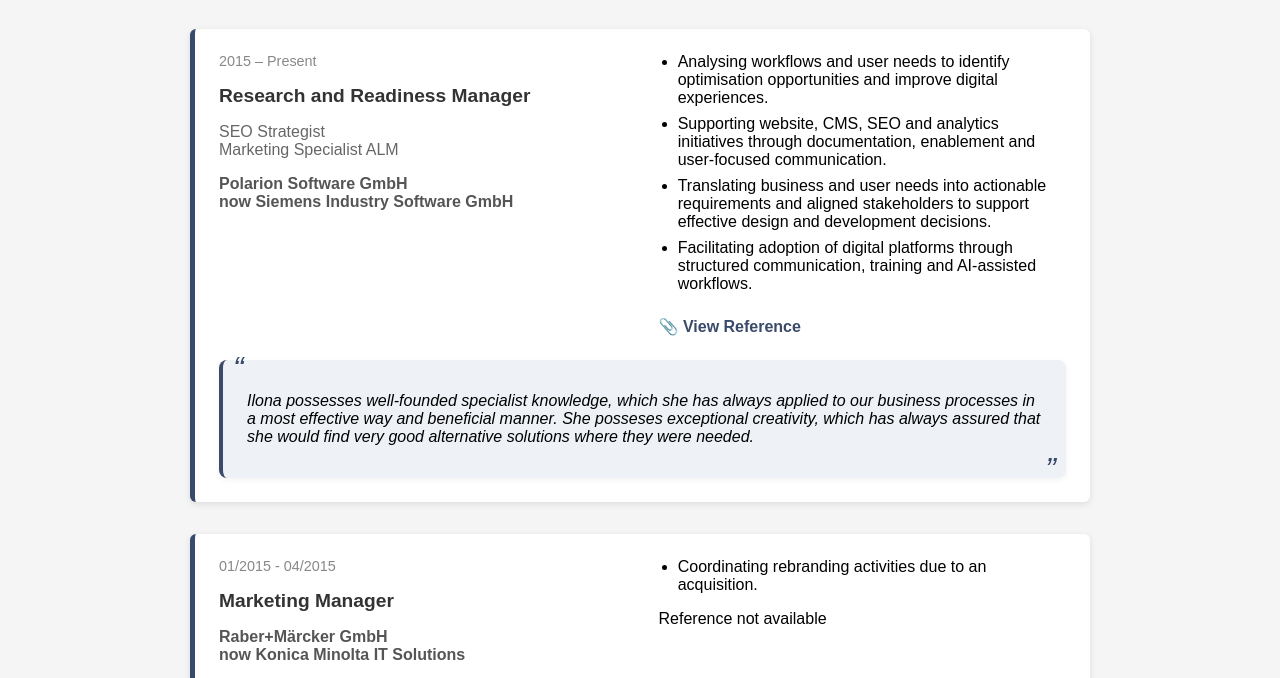
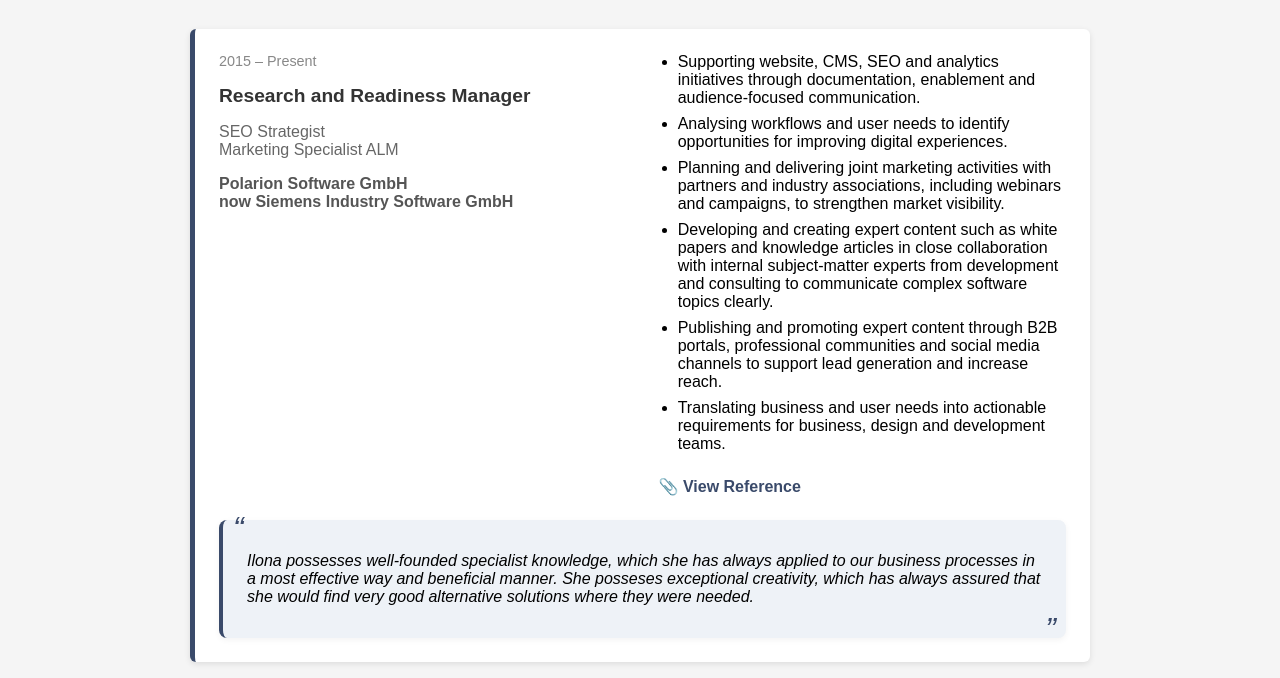
Before and after one commit to kromer52/digital-marketing-experience, a website: page work.html in a window 1280 px wide. Shown: the part 122-800 px from the top of the page. Drawn offline with Linux system fonts and the light colour scheme.

Commit message:
update work

```diff
--- a/work.html
+++ b/work.html
@@ -34,12 +34,13 @@
     <!-- Right Column: Tasks + Download -->
     <div class="job-right">
       <ul class="job-tasks">
-        <li>Analysing workflows and user needs to identify optimisation opportunities and improve digital experiences. </li>
-<li>Supporting website, CMS, SEO and analytics initiatives through documentation, enablement and user-focused communication.</li>
-  <li>Translating business and user needs into actionable requirements and aligned stakeholders to support effective design and development decisions.</li>
-        <li>Facilitating adoption of digital platforms through structured communication, training and AI-assisted workflows.</li>
+        <li>Supporting website, CMS, SEO and analytics initiatives through documentation, enablement and audience-focused communication. </li>
+<li>Analysing workflows and user needs to identify opportunities for improving digital experiences.</li>
+  <li>Planning and delivering joint marketing activities with partners and industry associations, including webinars and campaigns, to strengthen market visibility.</li>
+        <li>Developing and creating expert content such as white papers and knowledge articles in close collaboration with internal subject-matter experts from development and consulting to communicate complex software topics clearly.</li>
 </li>
-       </ul>
+<li>Publishing and promoting expert content through B2B portals, professional communities and social media channels to support lead generation and increase reach.</li>
+       <li>Translating business and user needs into actionable requirements for business, design and development teams.</li></ul>
       <a class="job-download" href="Siemens.pdf" target="_blank">📎 View Reference</a>
     </div>
   </div>
```
